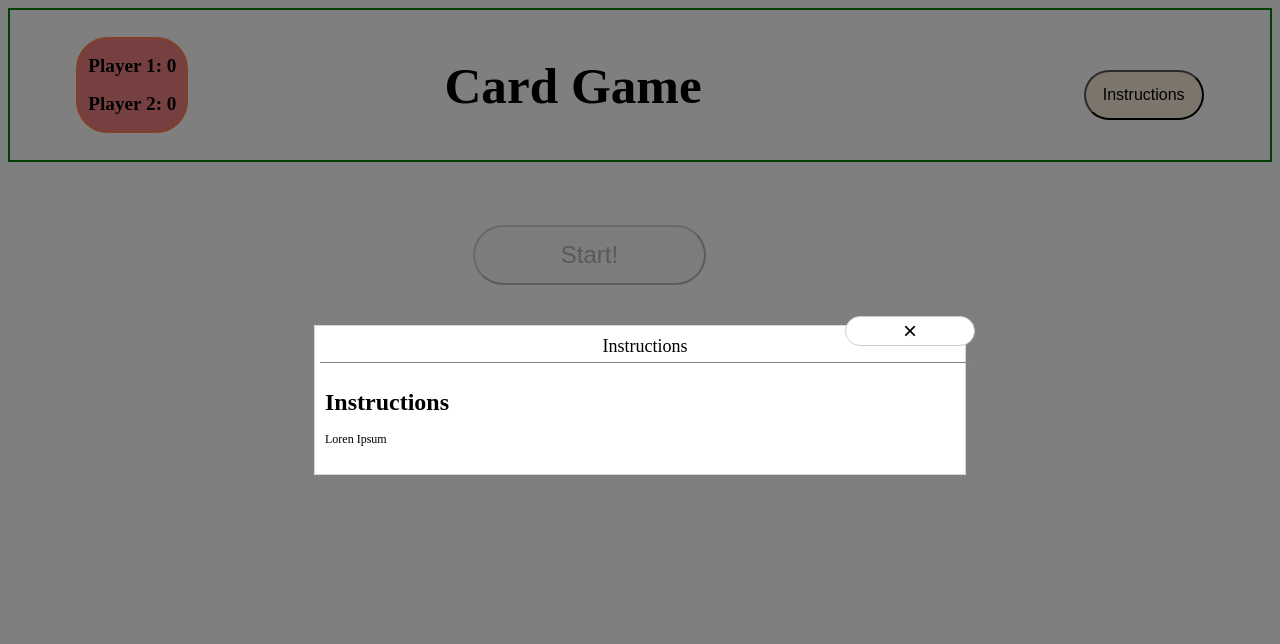
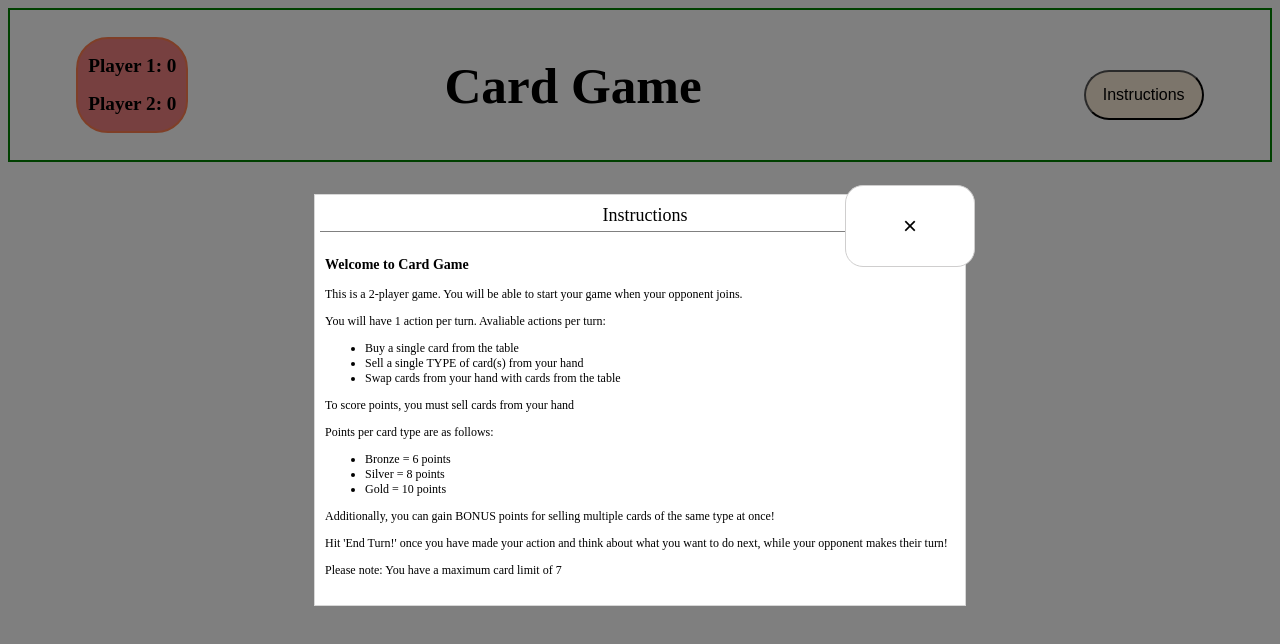
Before and after one commit to Isaac-Sturtridge/trading-card-game-frontend, a React (Vite) app: page / in a window 1280 px wide. Both pictures are taken after a click on the button "Instructions". Shown: the top 644 px of the page. Built offline with nearby package versions, Linux system fonts and the light colour scheme; no server answers.

Commit message:
added non-functional swap cards button + basic instructions

```diff
--- a/src/components/HandCards.jsx
+++ b/src/components/HandCards.jsx
@@ -6,6 +6,9 @@ export const HandCards = ({ handCards, turnEnded, setTurnEnded }) => {
   const handleHandCardClick = (card) => {
     console.log(card);
     socket.emit("sellCardFromHand", { cards: [{ card_id: card }] });
+  };
+  const handleCardSwapClick = () => {
+  //   socket.emit("cardSwap", {});
   };
 
   return (
@@ -25,6 +28,13 @@ export const HandCards = ({ handCards, turnEnded, setTurnEnded }) => {
             </button>
           );
         })}
+        <button
+          className="swapCardsbutton"
+          disabled={!turnEnded} // || selectedCards.length === 0
+          onClick={() => {
+            handleCardSwapClick(); // [selectedHandCards], [selectedTableCards] to swap when selected cards functionality added
+          }}
+        >Swap Cards!</button>
       </div>
     </>
   );
--- a/src/components/Instructions.jsx
+++ b/src/components/Instructions.jsx
@@ -1,8 +1,25 @@
 const Instructions = () => {
   return (
     <div>
-      <h1>Instructions</h1>
-      <p>Loren Ipsum</p>
+      <h3>Welcome to Card Game</h3>
+      <p>This is a 2-player game. You will be able to start your game when your opponent joins.</p>
+      <p>You will have 1 action per turn. Avaliable actions per turn: </p>
+      <ul>
+        <li>Buy a single card from the table</li>
+        <li>Sell a single TYPE of card(s) from your hand</li>
+        <li>Swap cards from your hand with cards from the table</li>
+      </ul>
+      <p>To score points, you must sell cards from your hand</p>
+      <p>Points per card type are as follows:</p>
+      <ul>
+        <li>Bronze = 6 points</li>
+        <li>Silver = 8 points</li>
+        <li>Gold = 10 points</li>
+      </ul>
+      <p>Additionally, you can gain BONUS points for selling multiple cards of the same type at once!</p>
+      <p>Hit 'End Turn!' once you have made your action and think about what you want to do next, while your opponent makes their turn!</p>
+      <p>Please note: You have a maximum card limit of 7</p>
+
     </div>
   );
 };
--- a/src/gameTable.css
+++ b/src/gameTable.css
@@ -39,3 +39,10 @@
     justify-content: center;
     margin: 0;
 }
+
+.swapCardsbutton{
+    border-radius: 4rem;
+    width: 7vw;
+    font-size: x-large;
+    font-family: cursive;
+}
```
